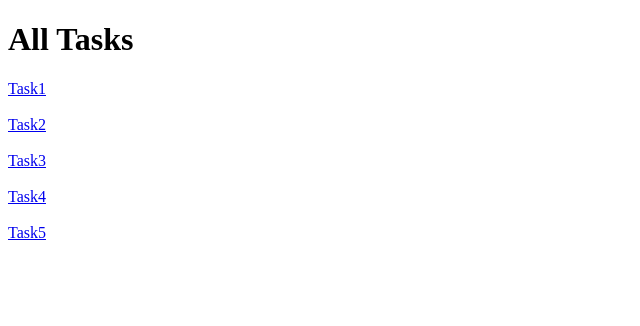
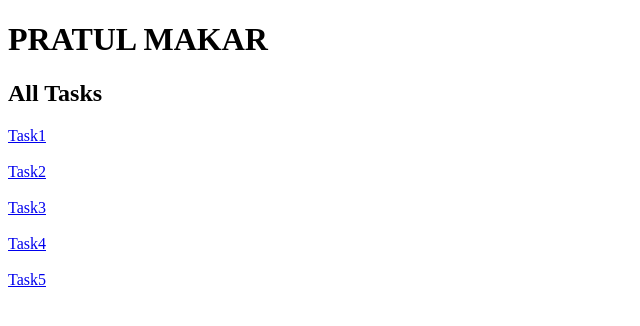
Before and after one commit to pratul03/training-tasks1, a plain HTML site: page index.html in a window 1280 px wide. Shown: the whole page, without its empty margins (0-640 px from the left). Drawn offline with Linux system fonts and the light colour scheme.

Commit message:
Update index.html

```diff
--- a/index.html
+++ b/index.html
@@ -6,8 +6,8 @@
     <meta name="viewport" content="width=device-width, initial-scale=1.0">
     <title>TASKS</title>
 </head>
-<body>
-    <h1>All Tasks</h1>
+<body><p><b><h1>PRATUL MAKAR</h1></b></p>
+    <h2>All Tasks</h2>
     <a href="Tasks1.html">Task1</a><br><br>
     <a href="Tasks2.html">Task2</a><br><br>
     <a href="Tasks3.html">Task3</a><br><br>
```
